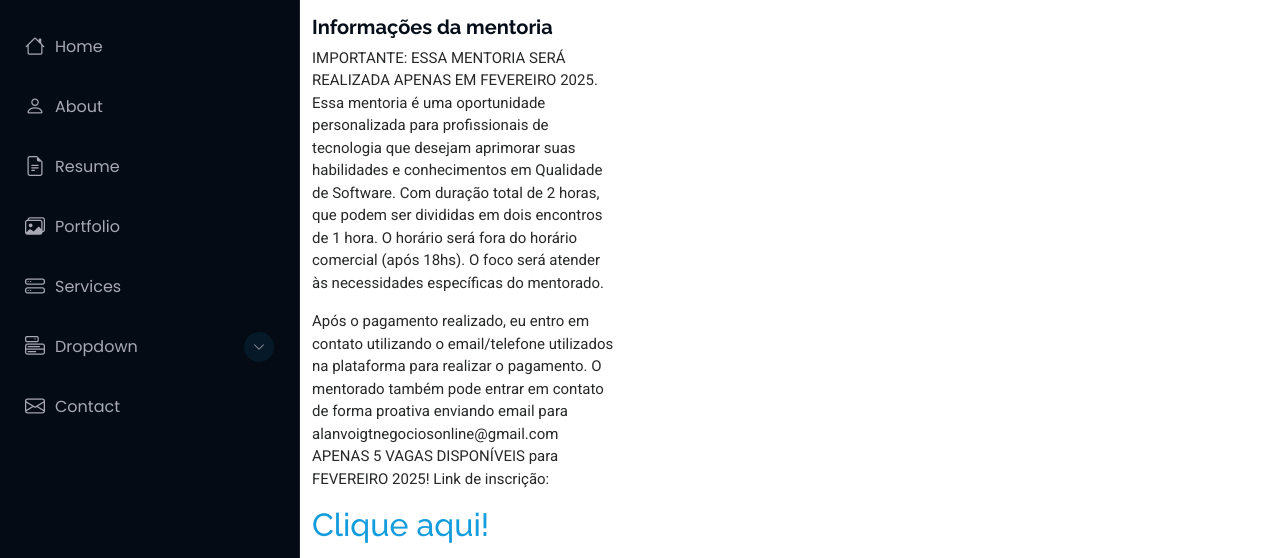
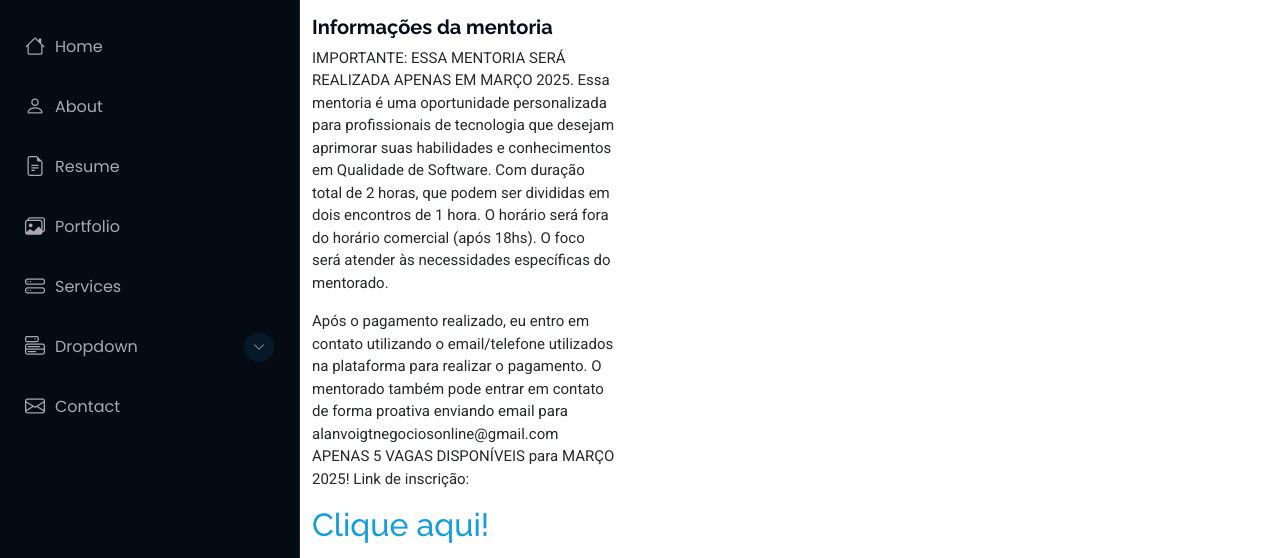
Before and after one commit to alanvoigt/portfolio-Alan, a plain HTML site: page service-details.html in a window 1280 px wide. Shown: the part 238-796 px from the top of the page. Drawn offline with Linux system fonts and the light colour scheme.

Commit message:
Update service-details.html
Change to march

```diff
--- a/service-details.html
+++ b/service-details.html
@@ -165,7 +165,7 @@
 
               <h4>Informações da mentoria</h4>
               <p>
-                IMPORTANTE: ESSA MENTORIA SERÁ REALIZADA APENAS EM FEVEREIRO
+                IMPORTANTE: ESSA MENTORIA SERÁ REALIZADA APENAS EM MARÇO
                 2025. Essa mentoria é uma oportunidade personalizada para
                 profissionais de tecnologia que desejam aprimorar suas
                 habilidades e conhecimentos em Qualidade de Software. Com
@@ -179,7 +179,7 @@
                 email/telefone utilizados na plataforma para realizar o
                 pagamento. O mentorado também pode entrar em contato de forma
                 proativa enviando email para alanvoigtnegociosonline@gmail.com
-                APENAS 5 VAGAS DISPONÍVEIS para FEVEREIRO 2025! Link de
+                APENAS 5 VAGAS DISPONÍVEIS para MARÇO 2025! Link de
                 inscrição:
                 <a href="https://pay.kiwify.com.br/hM2kD9L"
                   ><h2>Clique aqui!</h2></a
```
